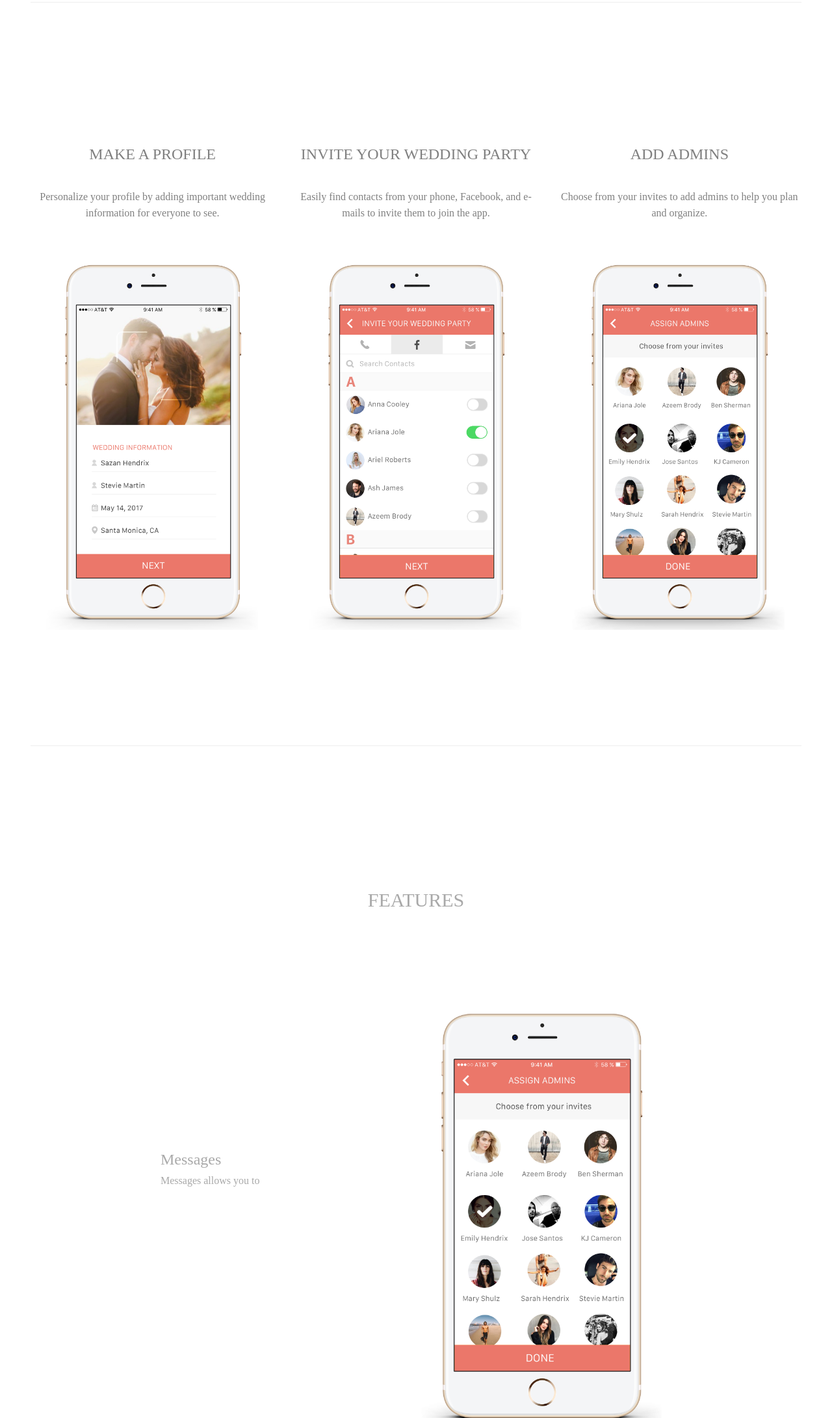
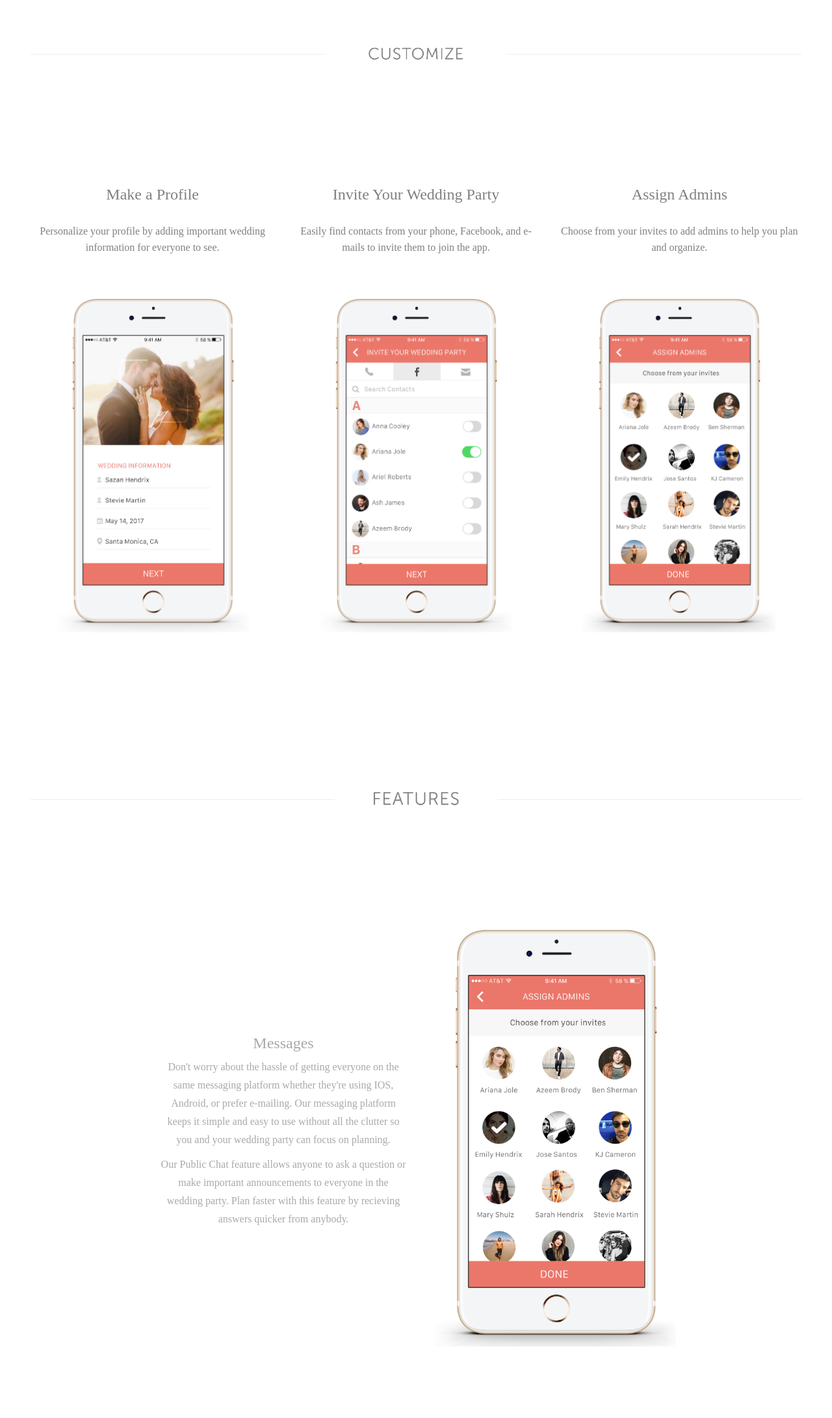
Before and after one commit to TreeHanh/i-do, a website: page index.html in a window 1280 px wide. Shown: the part 2131-4313 px from the top of the page at 65% size. Drawn offline with Linux system fonts and the light colour scheme.

Commit message:
no message

```diff
--- a/index.html
+++ b/index.html
@@ -71,39 +71,48 @@
              </section>
 
 
-        <hr>
+             <div class="customize">
+                <hr>
+                <img src="media/Group2.png"/>
+            </div>
+
+
              <section id="steps">
                 <div class="row">
                 <div class="col-md-4 col-sm-12 col-xs-12">
-                        <h3>MAKE A PROFILE</h3>
+                        <h3>Make a Profile</h3>
                         <p>Personalize your profile by adding important wedding information for everyone to see.</p>
                         <img src="media/Step_01.png"/>
                 </div>
                 <div class="col-md-4 col-sm-12 col-xs-12">
-                        <h3>INVITE YOUR WEDDING PARTY</h3>
+                        <h3>Invite Your Wedding Party</h3>
                         <p>Easily find contacts from your phone, Facebook, and e-mails to invite them to join the app.</p>
                         <img src="media/Step_02.png"/>
                 </div>
                 <div class="col-md-4 col-sm-12 col-xs-12">
-                        <h3>ADD ADMINS</h3>
+                        <h3>Assign Admins</h3>
                         <p>Choose from your invites to add admins to help you plan and organize.</p>
                         <img src="media/Step_03.png"/>
                 </div>
                 </div>
             </section>
 
-        <hr>
+
             <div class="features">
-                <h2>FEATURES</h2>
+                <hr>
+                <img src="media/Group.png"/>
             </div>
+
+
             <section id="messages">
                 <div class="row">
                 <div class="col-md-6 col-sm-6 col-xs-12">
-                        <h3 align="left">Messages</h3>
-                        <p align="left">Messages allows you to </p>
+                        <h3>Messages</h3>
+                        <p>Don't worry about the hassle of getting everyone on the same messaging platform whether they're using IOS, Android, or prefer e-mailing. Our messaging platform keeps it simple and easy to use without all the clutter so you and your wedding party can focus on planning.</p>
+                        <p>Our Public Chat feature allows anyone to ask a question or make important announcements to everyone in the wedding party. Plan faster with this feature by recieving answers quicker from anybody.</p>
                 </div>
                 <div class="col-md-6 col-sm-6 col-xs-12">
-                    <img align="right" src="media/Step_03.png"/>
+                    <img src="media/Step_03.png"/>
                 </div>
                 </div>
             </section>
@@ -112,11 +121,11 @@
             <section id="events">
                 <div class="row">
                 <div class="col-md-6 col-sm-6 col-xs-12">
-                    <img align="left" src="media/Step_03.png"/>
+                    <img src="media/Step_03.png"/>
                 </div>
                 <div class="col-md-6 col-sm-6 col-xs-12">
-                        <h3 align="right">Messages</h3>
-                        <p align="right">Messages allows you to </p>
+                        <h3>Events</h3>
+                        <p>No one in your wedding party will miss another scheduled event with our events alert notification. Create an event and share it with whomever you please and get automatic alerts or you can manually send out alerts. Sync any events you make to your personal calendar.</p>
                 </div>
                 </div>
             </section>
@@ -125,13 +134,19 @@
              <section id="boards">
                 <div class="row">
                 <div class="col-md-6 col-sm-6 col-xs-12">
-                        <h3 align="left">Messages</h3>
-                        <p align="left">Messages allows you to </p>
+                        <h3>Boards</h3>
+                        <p>Save and share all your wedding planning from accessories to decor. Send URLs of where to buy products to your wedding party and keep everyone organized and ready for the big day.</p>
                 </div>
                 <div class="col-md-6 col-sm-6 col-xs-12">
-                    <img align="right" src="media/Step_03.png"/>
+                    <img src="media/Step_03.png"/>
                 </div>
                 </div>
+            </section>
+
+
+            <section id="backtotop">
+                <a href="#logo"><p>BACK TO TOP</p>
+                </a>
             </section>
 
 
@@ -139,15 +154,6 @@
                 <img src="media/Wed_01.jpg" width="100%"/>
             </section>
 
-
-            <section id="contact">
-            </section>
-
-
-            <section id="backtotop">
-                <a href="#logo"><p></p>
-                </a>
-            </section>
 
 
         <footer>
--- a/style.css
+++ b/style.css
@@ -136,9 +136,24 @@ header {
 }
 
 
+.customize {
+    margin-top: 100px;
+}
+
+.customize img{
+    text-align: center;
+    top: -60px;
+    position: relative;
+    font-family: "museo-sans-rounded";
+    color: darkgray;
+    font-weight: 300;
+    z-index: 1;
+    width: 280px;
+}
+
 /*Steps section starts*/
 #steps {
-    padding-top: 50px;
+    margin-top: -50px;
     font-weight: 100;
     color: gray;
     font-family: "museo-sans-rounded";
@@ -149,30 +164,45 @@ header {
 }
 #steps p{
     line-height: 25px;
-    padding-top: 30px;
+    padding-top: 20px;
 }
 #steps img {
-    max-width: 350px;
+    max-width: 320px;
     padding-top: 50px;
     padding-bottom: 150px;
 }
 
-.features h2{
-    padding-top: 200px;
+
+/*features starts*/
+.features {
+    margin-top: 100px;
+}
+
+.features img{
+    text-align: center;
+    top: -65px;
+    position: relative;
     font-family: "museo-sans-rounded";
     color: darkgray;
     font-weight: 300;
+    z-index: 1;
+    width: 250px;
+}
+
+.row p {
+    line-height: 28px;
 }
 /*Messages Section Starts*/
 #messages {
-    margin-top: 150px;
+    margin-top: 80px;
     color: darkgray;
     margin-left: 60px;
     margin-right: 200px;
     margin-left: 200px;
 }
 #messages h3 {
-    padding-top: 200px;
+    padding-top: 150px;
+    align-content: left;
 }
 #messages img {
     max-width: 400px;
@@ -216,8 +246,7 @@ header {
 #image {
     text-align: center;
     height: auto;
-    padding-top: 250px;
-    margin-top: -20px;
+    padding-top: 20px;
 }
 
 
@@ -227,6 +256,8 @@ header {
     margin-top: 10px;
     margin-bottom: 10px;
     font-size: 12px;
+    color: darkgray;
+    padding-top: 200px;
 }
 #backtotop:hover {
     text-decoration: underline;
```
Also changed, not shown: media/Features2.png (added), media/Group.png (added), media/Group2.png (added).
